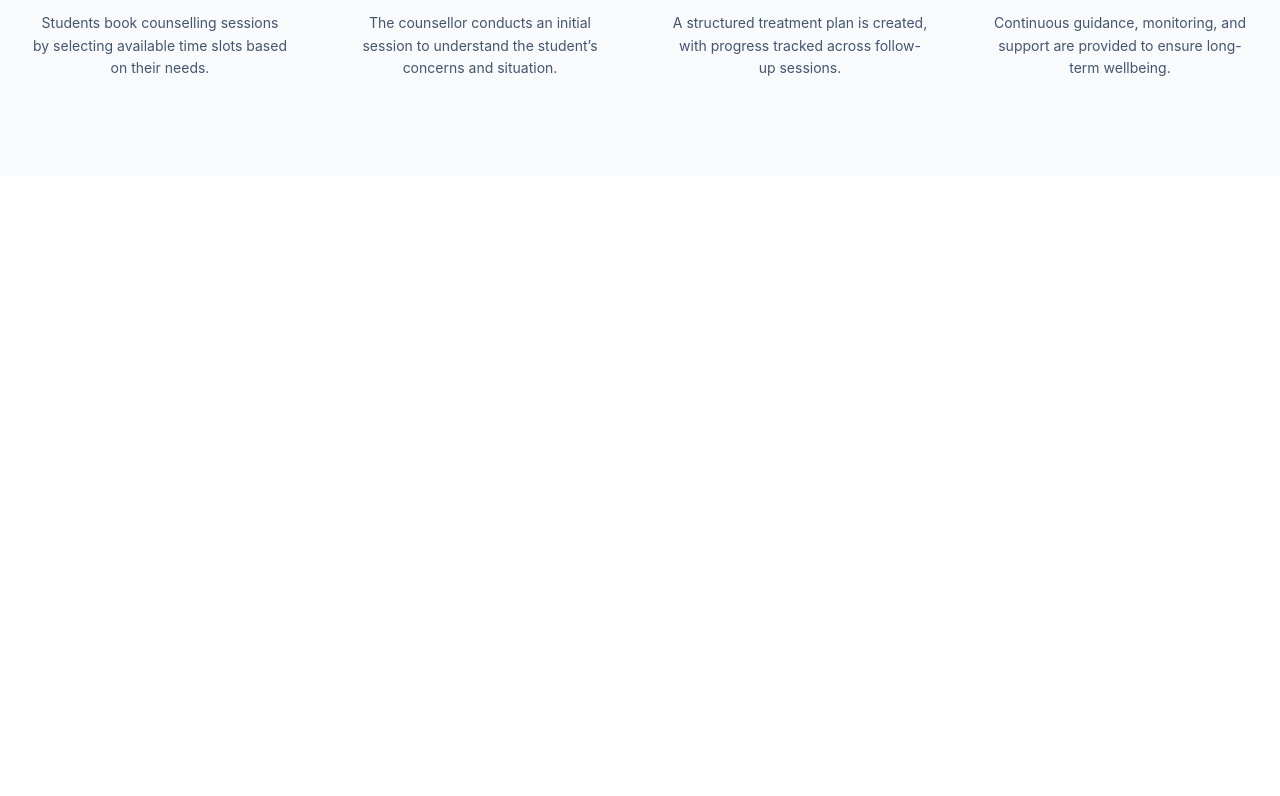
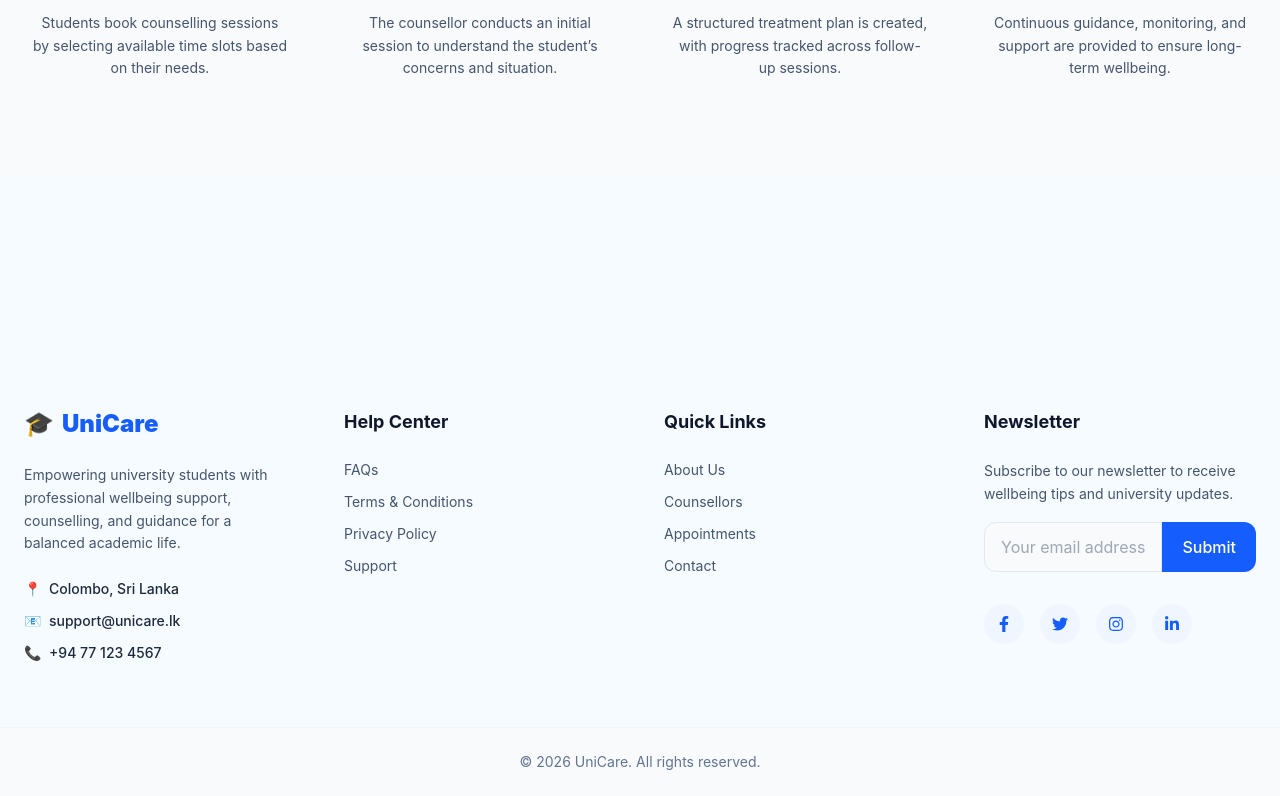
Before and after one commit to AaishaShahani2001/Y3S1-ITPM, a React app in the folder frontend/: page / in a window 1280 px wide. Shown: the part 1829-2625 px from the top of the page. Before the commit the page ends 2005 px from the top, so only its background shows below. Built offline with nearby package versions, Linux system fonts and the light colour scheme; the HTML template or start-up script is replaced by a standard one.

Commit message:
add footer with contact info and quick links

```diff
--- a/frontend/src/App.jsx
+++ b/frontend/src/App.jsx
@@ -4,6 +4,8 @@ import { ToastContainer } from "react-toastify";
 import "react-toastify/dist/ReactToastify.css";
 
 import Navbar from "./components/Navbar";
+import Footer from "./components/Footer";
+
 
 import Hero from "./components/Hero";
 import QuickInfo from "./components/QuickInfo";
@@ -28,7 +30,7 @@ export default function App() {
                 <Hero />
                 <QuickInfo />
                 <HowWeWork />
-                  {/*<Services />
+                {/*<Services />
                 <CTA /> */}
               </>
             }
@@ -39,7 +41,8 @@ export default function App() {
 
         <ToastContainer position="top-right" autoClose={3000} />
       </main>
-
+      {/* FOOTER */}
+      <Footer />
     </div>
   );
 }
--- /dev/null
+++ b/frontend/src/components/Footer.jsx
@@ -0,0 +1,88 @@
+import React from "react";
+import { FaFacebookF, FaTwitter, FaInstagram, FaLinkedinIn } from "react-icons/fa";
+import CTA from "./CTA";
+
+export default function Footer() {
+  return (
+    <footer className="bg-[#f6fbff] pt-32 relative overflow-hidden">
+
+      {/* Decorative Background for Footer Bottom */}
+      <div className="absolute bottom-0 w-full h-1/2 bg-white -z-10" />
+
+      {/* MAIN FOOTER CONTENT */}
+      <div className="max-w-7xl mx-auto px-6 py-16 grid grid-cols-1 md:grid-cols-2 lg:grid-cols-4 gap-12 text-slate-600 mt-10">
+
+        {/* BRAND / CONTACT */}
+        <div>
+          <h3 className="text-2xl font-black text-slate-800 mb-6 flex items-center gap-2">
+            🎓 <span className="text-blue-600">UniCare</span>
+          </h3>
+          <p className="text-sm leading-relaxed mb-6">
+            Empowering university students with professional wellbeing support,
+            counselling, and guidance for a balanced academic life.
+          </p>
+          <div className="space-y-3 text-sm font-medium">
+            <p className="flex items-center gap-2">📍 <span className="text-slate-800">Colombo, Sri Lanka</span></p>
+            <p className="flex items-center gap-2">📧 <span className="text-slate-800">support@unicare.lk</span></p>
+            <p className="flex items-center gap-2">📞 <span className="text-slate-800">+94 77 123 4567</span></p>
+          </div>
+        </div>
+
+        {/* HELP CENTER */}
+        <div>
+          <h4 className="text-slate-900 font-bold mb-6 text-lg">Help Center</h4>
+          <ul className="space-y-3 text-sm">
+            {["FAQs", "Terms & Conditions", "Privacy Policy", "Support"].map((item) => (
+              <li key={item} className="hover:text-blue-600 hover:translate-x-1 transition-all duration-200 cursor-pointer w-fit">
+                {item}
+              </li>
+            ))}
+          </ul>
+        </div>
+
+        {/* QUICK LINKS */}
+        <div>
+          <h4 className="text-slate-900 font-bold mb-6 text-lg">Quick Links</h4>
+          <ul className="space-y-3 text-sm">
+            {["About Us", "Counsellors", "Appointments", "Contact"].map((item) => (
+              <li key={item} className="hover:text-blue-600 hover:translate-x-1 transition-all duration-200 cursor-pointer w-fit">
+                {item}
+              </li>
+            ))}
+          </ul>
+        </div>
+
+        {/* NEWSLETTER & SOCIALS */}
+        <div>
+          <h4 className="text-slate-900 font-bold mb-6 text-lg">Newsletter</h4>
+          <p className="text-sm mb-4 leading-relaxed">
+            Subscribe to our newsletter to receive wellbeing tips and university updates.
+          </p>
+          <div className="flex mb-8">
+            <input
+              type="email"
+              placeholder="Your email address"
+              className="px-4 py-3 w-full rounded-l-xl border border-slate-200 focus:outline-none focus:ring-2 focus:ring-blue-500 bg-slate-50"
+            />
+            <button className="bg-blue-600 text-white px-5 rounded-r-xl hover:bg-blue-700 transition font-medium">
+              Submit
+            </button>
+          </div>
+
+          <div className="flex gap-4">
+            {[FaFacebookF, FaTwitter, FaInstagram, FaLinkedinIn].map((Icon, idx) => (
+              <a key={idx} href="#" className="w-10 h-10 rounded-full bg-blue-50 text-blue-600 flex items-center justify-center hover:bg-blue-600 hover:text-white transition-all duration-300">
+                <Icon />
+              </a>
+            ))}
+          </div>
+        </div>
+      </div>
+
+      {/* BOTTOM BAR */}
+      <div className="bg-slate-50 border-t border-slate-100 py-6 text-center text-sm text-slate-500">
+        <p>© {new Date().getFullYear()} UniCare. All rights reserved.</p>
+      </div>
+    </footer>
+  );
+}
```
